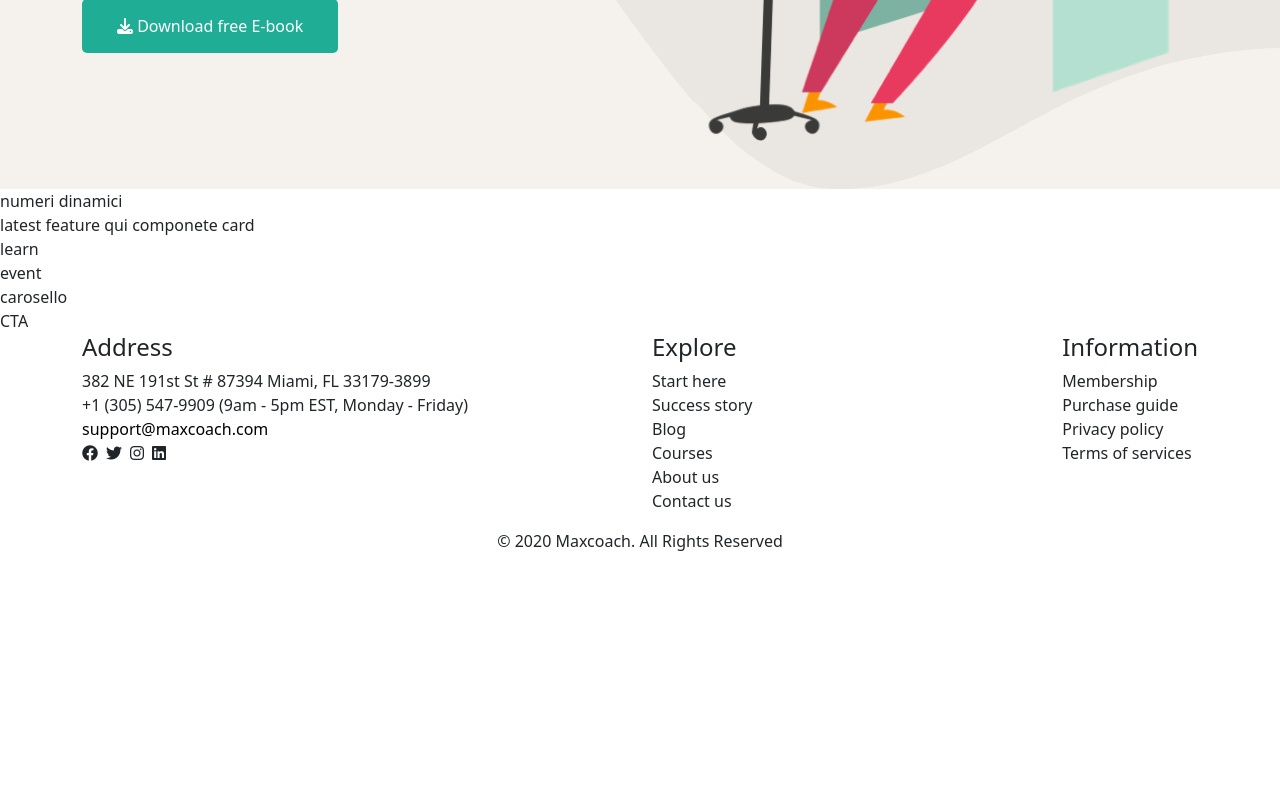
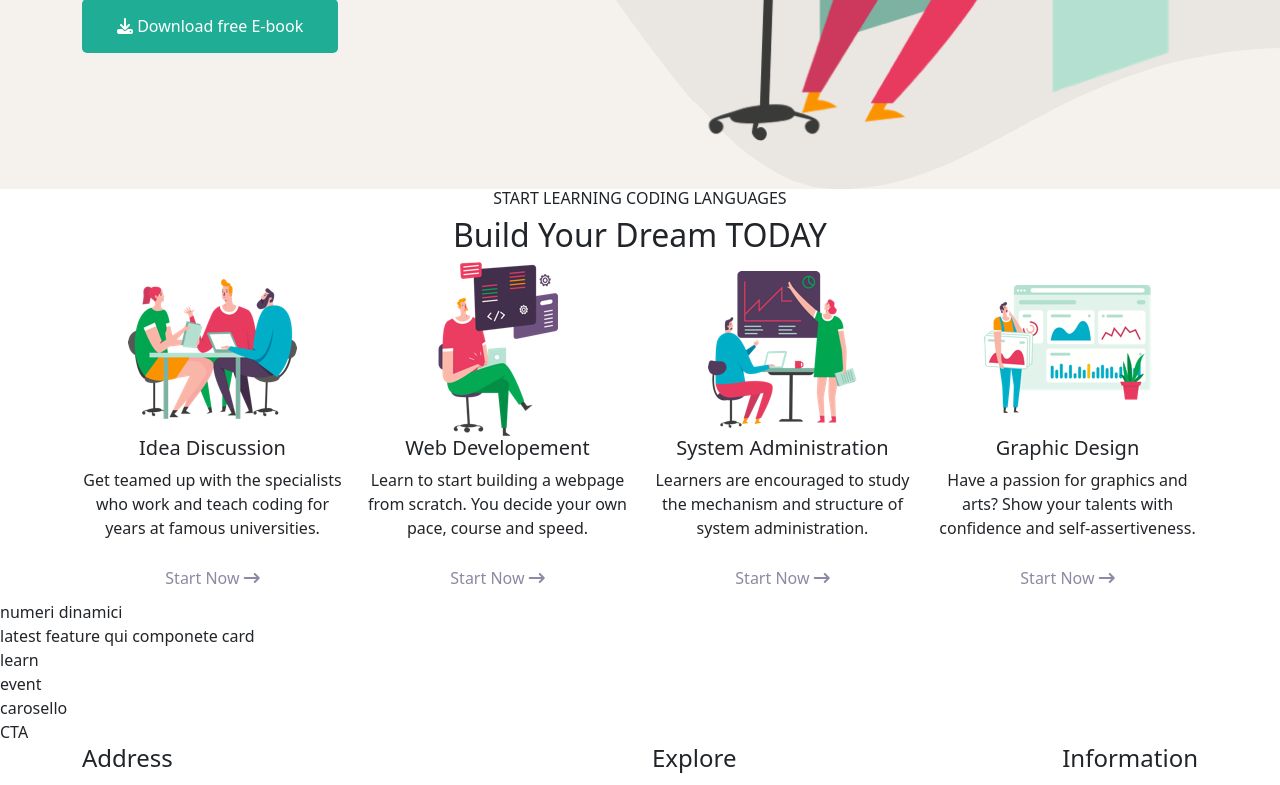
Before and after one commit to SimoneNegrisoli/proj-html-vuejs, a Vue app: page / in a window 1280 px wide. Shown: the part 610-1395 px from the top of the page. Before the commit the page ends 1163 px from the top, so only its background shows below. Built offline with nearby package versions, Linux system fonts and the light colour scheme.

Commit message:
section 2

```diff
--- a/src/components/CardComp.vue
+++ b/src/components/CardComp.vue
@@ -1,13 +1,43 @@
 <template>
-    <div>
-
+    <div class="text-center">
+        <div>
+            <img :src="imgPath" :alt="imgTitle">
+        </div>
+        <div>
+            <h5>{{ imgTitle }}</h5>
+            <p>{{ textCard }}</p>
+            <button>Start Now <i class=" fa-solid fa-long-arrow-right"></i></button>
+        </div>
     </div>
 </template>
 
 <script>
 export default {
-    name: 'CardComp'
+    name: 'CardComp',
+    props: {
+        imgPath: String,
+        imgTitle: String,
+        textCard: String,
+        textButton: String
+    }
 }
 </script>
 
-<style lang="scss" scoped></style>
+<style lang="scss" scoped>
+@use '../assets/style/partials/variables.scss' as *;
+
+button {
+    color: $mylightpurple;
+    border: none;
+    width: 100%;
+    background-color: transparent;
+    border-radius: 10px;
+    padding: 10px;
+    transition: all 0.4s;
+
+    &:hover {
+        background-color: rgb(248, 248, 248);
+        color: $mygreen;
+    }
+}
+</style>
--- a/src/components/HeaderComp.vue
+++ b/src/components/HeaderComp.vue
@@ -9,7 +9,7 @@
 </template>
 
 <script>
-import { navData, exploreData, informationData } from '../data/store.js';
+import { navData } from '../data/store.js';
 import SearchComp from './SearchComp.vue';
 
 export default {
--- a/src/components/MainComp.vue
+++ b/src/components/MainComp.vue
@@ -22,8 +22,20 @@
                 </div>
             </div>
         </section>
-        <section>
-
+        <section id="start-code">
+            <div class="container">
+                <div class="row">
+                    <div class="col-12 text-center ">
+                        <h6>START LEARNING CODING LANGUAGES</h6>
+                        <h2>Build Your Dream <span>TODAY</span></h2>
+                    </div>
+                </div>
+                <div class="row">
+                    <div class="col-12 col-md-3" v-for="(card, index) in cardsData">
+                        <CardComp :imgPath="card.url" :imgTitle="card.title" :textCard="card.text" />
+                    </div>
+                </div>
+            </div>
         </section>
         <section>
             numeri dinamici
@@ -49,6 +61,7 @@
 </template>
 
 <script>
+import { cardsData } from '../data/store.js'
 import CardComp from './CardComp.vue'
 import MyButton from './MyButton.vue';
 export default {
@@ -56,6 +69,11 @@ export default {
     components: {
         CardComp,
         MyButton
+    },
+    data() {
+        return {
+            cardsData: cardsData,
+        }
     }
 }
 </script>
@@ -93,4 +111,8 @@ main {
         font-weight: 700;
     }
 }
+
+#start-code {
+    background-color: $mywithe;
+}
 </style>
--- a/src/data/store.js
+++ b/src/data/store.js
@@ -4,7 +4,30 @@ const exploreData = ['Start here', 'Success story', 'Blog', 'Courses', 'About us
 
 const informationData = ['Membership', 'Purchase guide', 'Privacy policy', 'Terms of services']
 
-export { navData, exploreData, informationData };
+const cardsData = [
+    {
+        url: "./immagini/home-5-image-box-01.png",
+        title: "Idea Discussion",
+        text: "Get teamed up with the specialists who work and teach coding for years at famous universities.",
+    },
+    {
+        url: "./immagini/home-5-image-box-02.png",
+        title: "Web Developement",
+        text: "Learn to start building a webpage from scratch. You decide your own pace, course and speed.",
+    },
+    {
+        url: "./immagini/home-5-image-box-03.png",
+        title: "System Administration",
+        text: "Learners are encouraged to study the mechanism and structure of system administration.",
+    },
+    {
+        url: "./immagini/home-5-image-box-04.png",
+        title: "Graphic Design",
+        text: "Have a passion for graphics and arts? Show your talents with confidence and self-assertiveness.",
+    }
+]
+
+export { navData, exploreData, informationData, cardsData };
 
 
 
```
